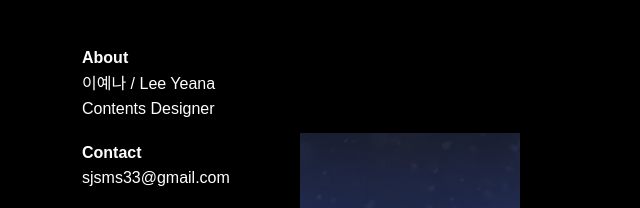
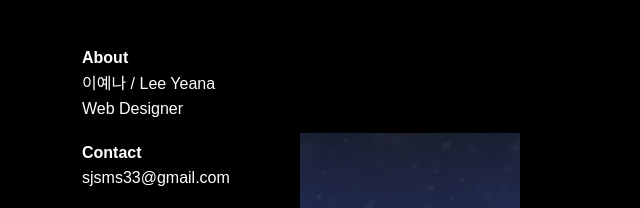
Before and after one commit to yeanalee/yeanalee.github.io, a plain HTML site: page index.html in a window 1280 px wide. Shown: the part 347-555 px from the top of the page, 0-640 px from the left. Drawn offline with nearby package versions, Linux system fonts and the light colour scheme; a web font is replaced by a local one.

Commit message:
0530 / text modified

```diff
--- a/index.html
+++ b/index.html
@@ -69,7 +69,7 @@
                 <div class="box">
                     <strong>About</strong>
                     <span>이예나 / Lee Yeana</span>
-                    <span>Contents Designer</span>
+                    <span>Web Designer</span>
                 </div>
                 <div class="box">
                     <strong>Contact</strong>
```
